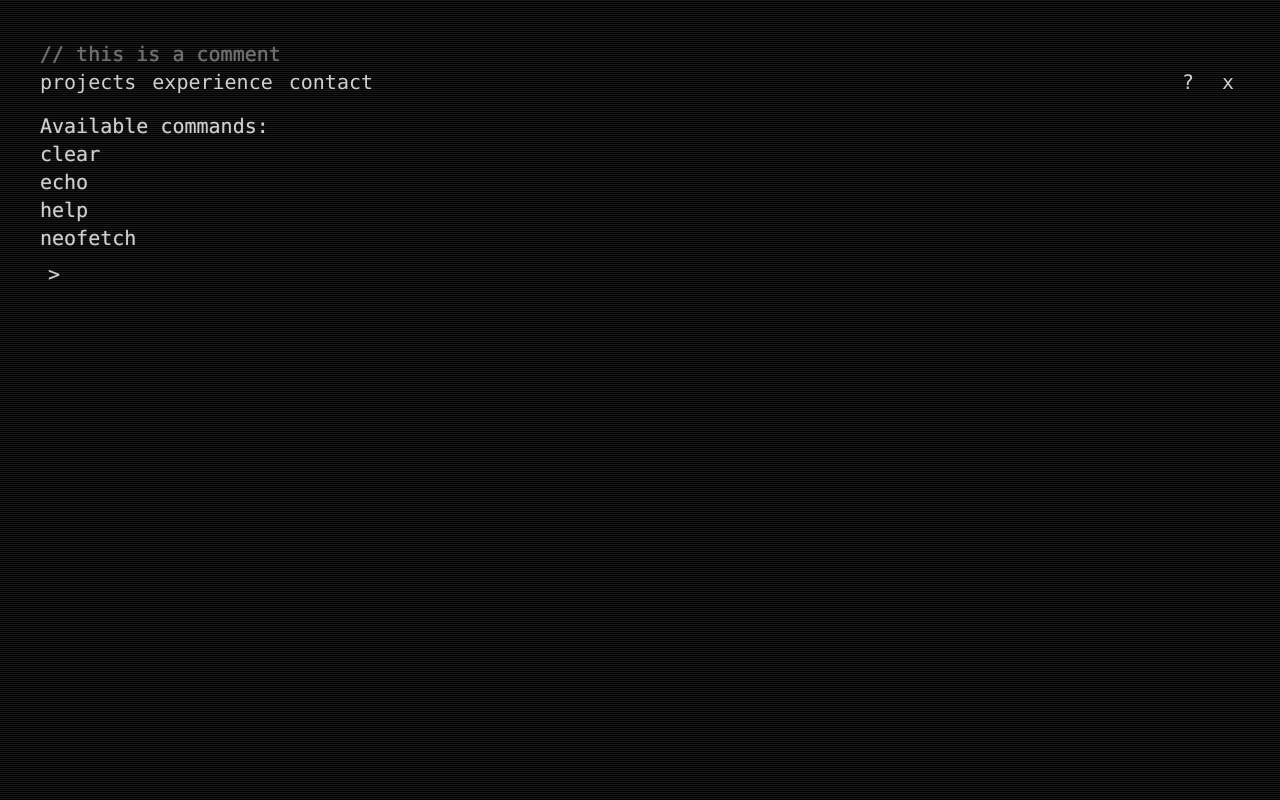
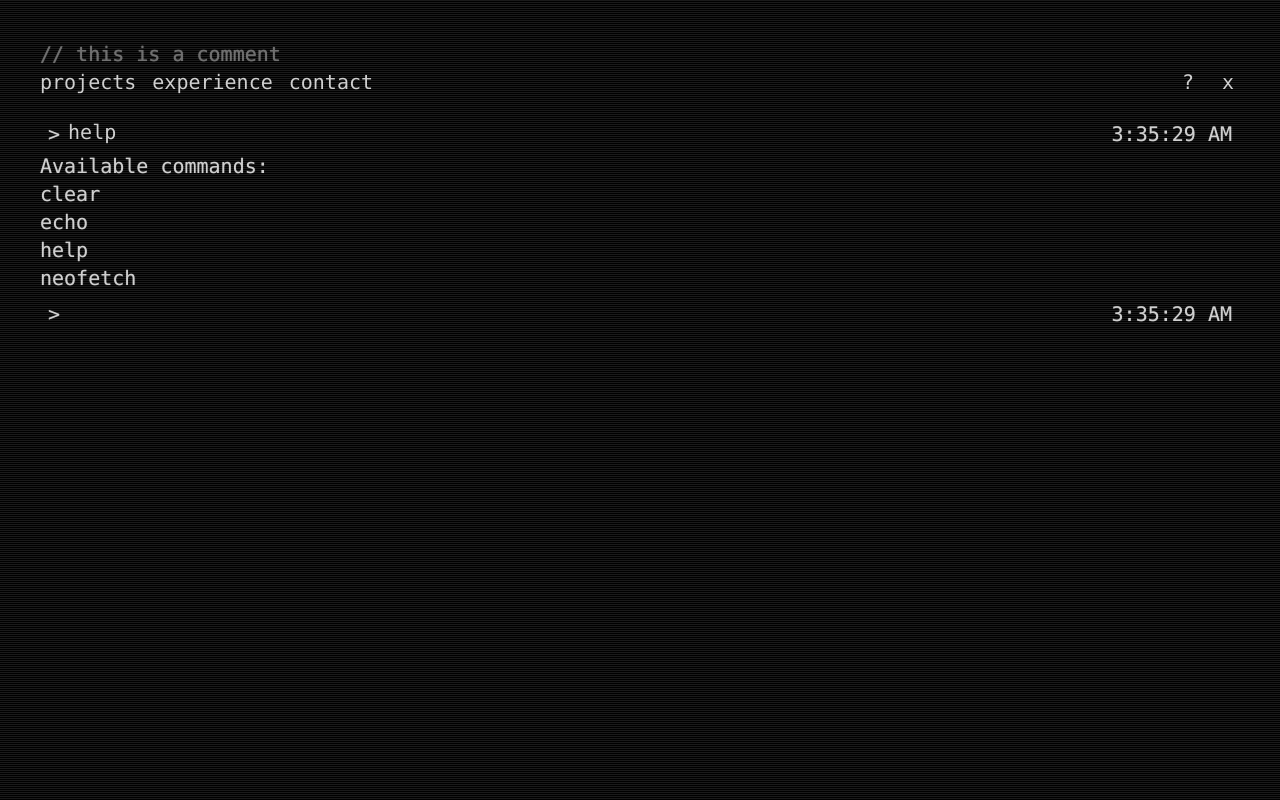
Before and after one commit to richen604/richen.sh, a Next.js app: page / in a window 1280 px wide. Built offline with nearby package versions, Linux system fonts and the light colour scheme.

Commit message:
added time and view for command history

```diff
--- a/src/app/_commands/help/handle.ts
+++ b/src/app/_commands/help/handle.ts
@@ -3,7 +3,11 @@ import { displayAtom, store } from "@/app/_store/terminalAtoms";
 const handleHelp = () => {
   store.set(displayAtom, (prev) => [
     ...prev,
-    JSON.stringify({ componentKey: "help" }),
+    JSON.stringify({
+      componentKey: "help",
+      props: {},
+      time: new Date().toISOString(),
+    }),
   ]);
 };
 
--- a/src/app/_commands/neofetch/handle.ts
+++ b/src/app/_commands/neofetch/handle.ts
@@ -8,7 +8,11 @@ const handleNeofetch = () => {
   const result = parser.getResult();
 
   store.set(displayAtom, [
-    JSON.stringify({ componentKey: "neofetch", props: { result } }),
+    JSON.stringify({
+      componentKey: "neofetch",
+      props: { result },
+      time: new Date().toISOString(),
+    }),
   ]);
 };
 
--- a/src/app/_hooks/useTerminalDisplay.tsx
+++ b/src/app/_hooks/useTerminalDisplay.tsx
@@ -13,7 +13,11 @@ const useTerminalDisplay = () => {
   const [renderedDisplay] = useAtom(renderedDisplayAtom);
 
   const push = (componentKey: Commands, props?: unknown) => {
-    const newItem = JSON.stringify({ componentKey, props });
+    const newItem = JSON.stringify({
+      componentKey,
+      props,
+      time: new Date().toISOString(),
+    });
     store.set(displayAtom, [...display, newItem]);
   };
 
@@ -22,7 +26,9 @@ const useTerminalDisplay = () => {
   };
 
   const set = (items: { componentKey: Commands; props?: unknown }[]) => {
-    const newItems = items.map((item) => JSON.stringify(item));
+    const newItems = items.map((item) =>
+      JSON.stringify({ ...item, time: new Date().toISOString() })
+    );
     store.set(displayAtom, newItems);
   };
 
--- a/src/app/_store/terminalAtoms.tsx
+++ b/src/app/_store/terminalAtoms.tsx
@@ -7,17 +7,37 @@ import { componentMap } from "../_commands";
 export const store = createStore();
 
 export const displayAtom = atomWithStorage<string[]>("terminal-display", [
-  JSON.stringify({ componentKey: "help", props: {} }),
+  JSON.stringify({
+    componentKey: "help",
+    props: {},
+    time: new Date().toISOString(),
+  }),
 ]);
 
 export const renderedDisplayAtom = atom((get) => {
   const display = get(displayAtom);
   return display.map((item, idx) => {
-    const { componentKey, props } = JSON.parse(item) as {
+    const { componentKey, props, time } = JSON.parse(item) as {
       componentKey: string;
       props: Record<string, unknown>;
+      time?: string;
     };
     const Component = componentMap[componentKey];
-    return <Component key={idx} {...props} />;
+    return (
+      <div style={{ position: "relative" }} key={idx}>
+        <div className="flex w-full h-10 p-2">
+          <span>&gt;</span>
+          <input
+            readOnly
+            className="bg-transparent outline-none ml-2 flex-grow"
+            value={componentKey}
+          />
+          {time && (
+            <span className="ml-2">{new Date(time).toLocaleTimeString()}</span>
+          )}
+        </div>
+        <Component {...props} />
+      </div>
+    );
   });
 });
--- a/src/app/page.tsx
+++ b/src/app/page.tsx
@@ -51,14 +51,14 @@ export default function Home() {
         </div>
       </nav>
       <div>{display?.length > 0 ? display : null}</div>
-      <div className="w-full h-10 p-2">
+      <div className="flex w-full h-10 p-2">
         <span>&gt;</span>
-
         <input
           ref={inputRef}
-          className="bg-transparent outline-none ml-2 w-11/12"
+          className="bg-transparent outline-none ml-2 flex-grow"
           onKeyDown={handleKeyDown}
         />
+        <span className="ml-2">{new Date().toLocaleTimeString()}</span>
       </div>
     </main>
   );
```
